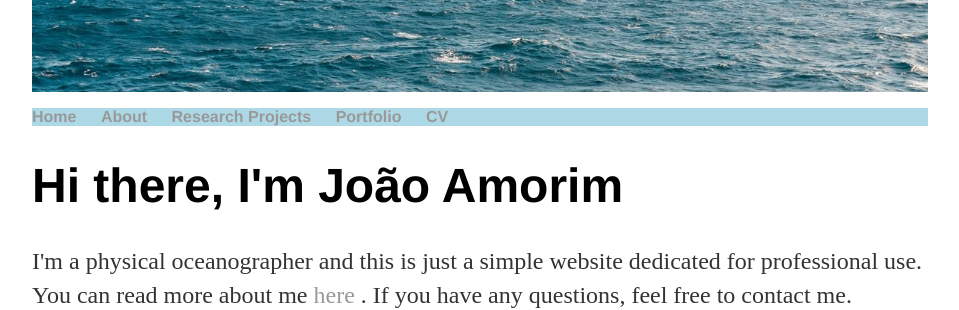
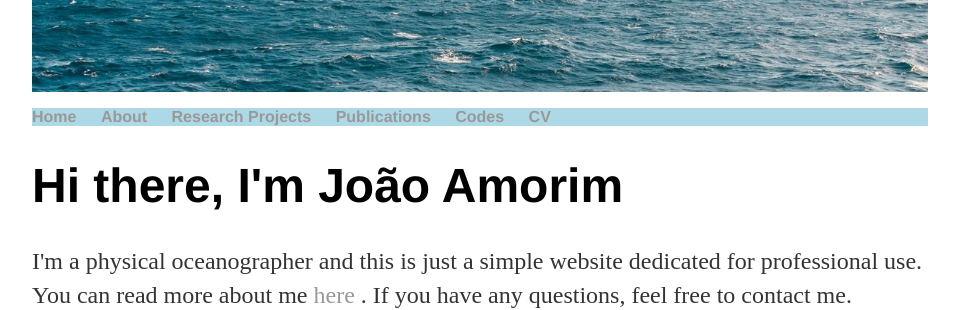
Before and after one commit to joaopedroamorim/joaopedroamorim.github.io, a Jekyll site: the page built from index.html, in a window 1280 px wide. Shown: the part 226-536 px from the top of the page, without its empty margins (160-1119 px from the left). Built offline with Jekyll 4.4.1, drawn with Linux system fonts in a browser that asks for light colours.

Commit message:
Update default.html

```diff
--- a/_layouts/default.html
+++ b/_layouts/default.html
@@ -20,7 +20,8 @@
 	        		<li><a href="/">Home</a></li>
 		        	<li><a href="/about">About</a></li>
 				<li><a href='/research'>Research Projects</a></li>
-	        		<li><a href="/blog">Portfolio</a></li>
+				<li><a href='/papers'>Publications</a></li>
+	        		<li><a href="/blog">Codes</a></li>
 				<li><a href="/cv">CV</a></li>
 	    		</ul>
 			</nav>
```
